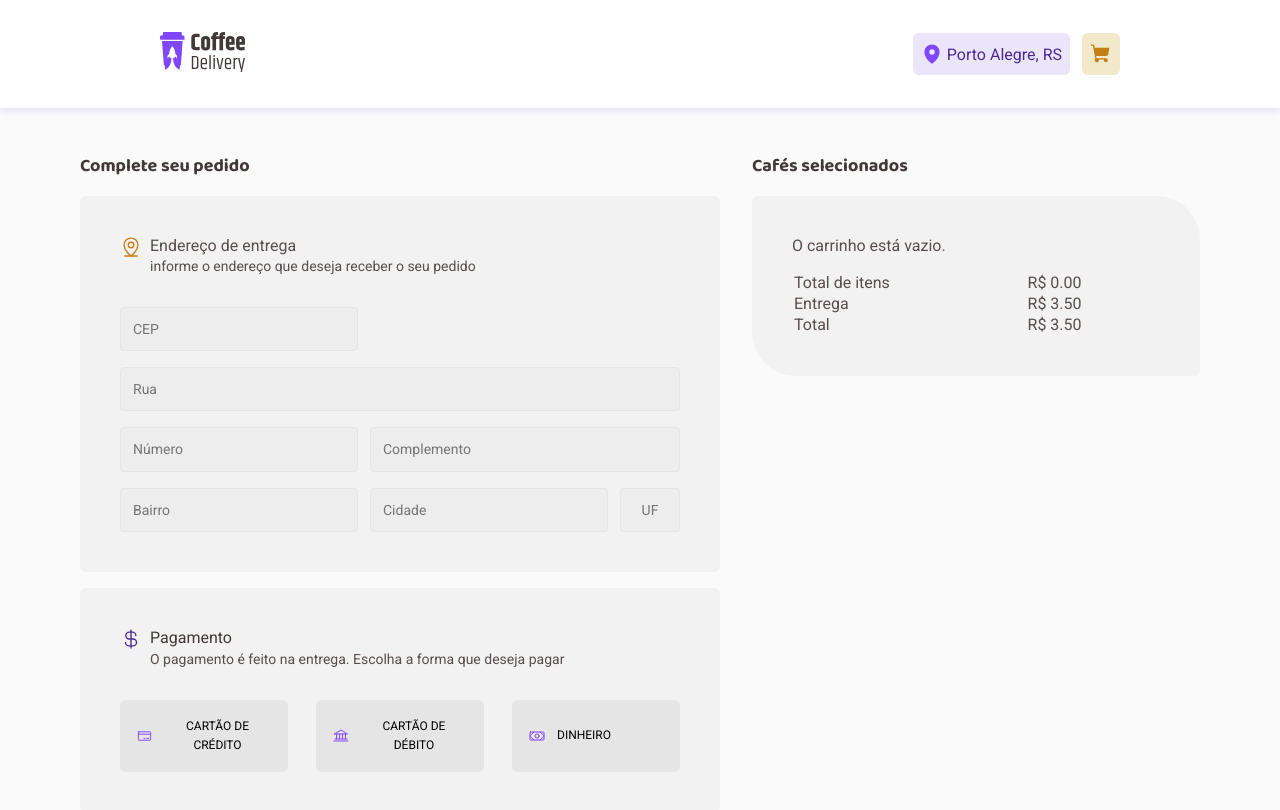
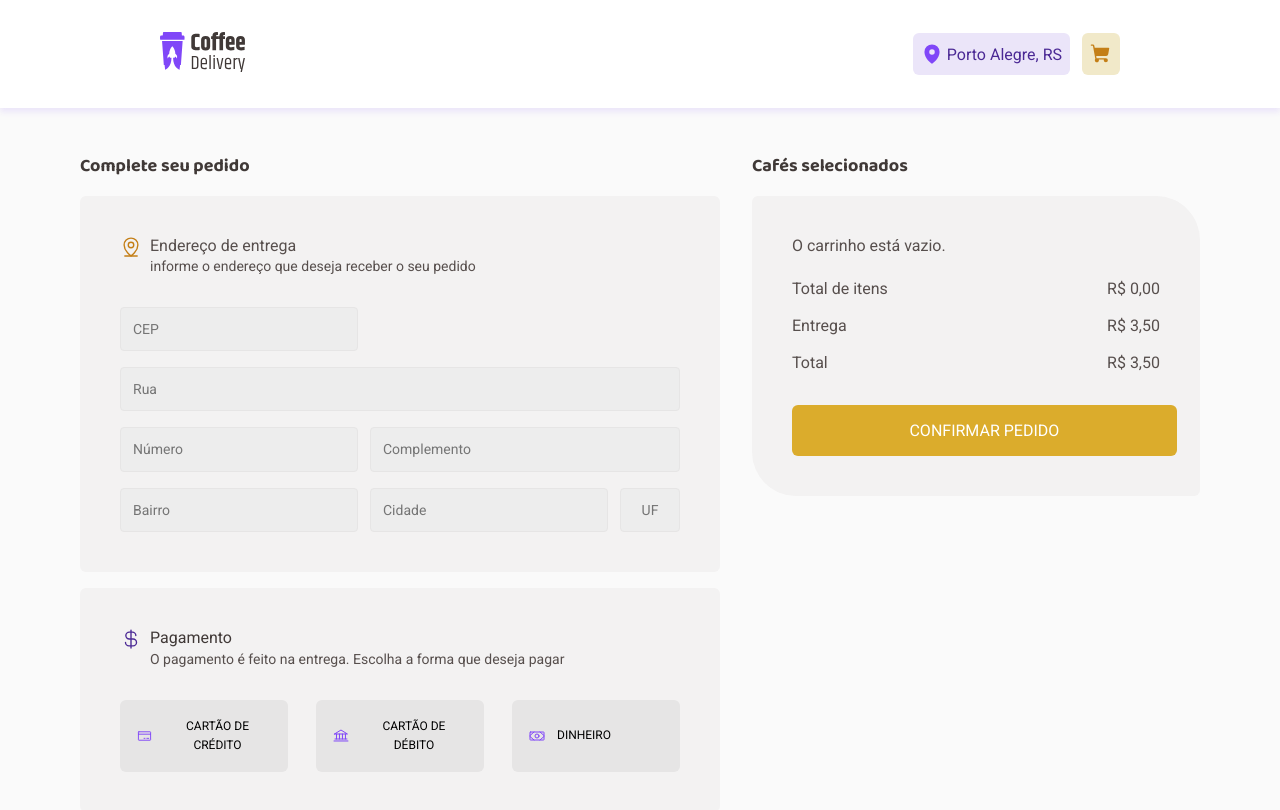
Before and after one commit to LuisHenriqueXavier/03-ignite-coffe-delivery, a React (Vite) app: page /checkout in a window 1280 px wide. Shown: the top 810 px of the page. Built offline with nearby package versions, Linux system fonts and the light colour scheme.

Commit message:
Feat: card itens selecionados estilizado

```diff
--- a/src/pages/Checkout/Components/CoffeeCard/index.tsx
+++ b/src/pages/Checkout/Components/CoffeeCard/index.tsx
@@ -6,26 +6,32 @@ import { Separator } from "@radix-ui/react-separator";
 export function CoffeeCard() {
     const { products, updateProductQuantity, removeProductFromCart } = useCart(); // Obtém funções do contexto
 
-    // Função para calcular o total de itens
+
     const calculateTotalItems = () => {
-        return products.reduce((total, item) => total + item.price, 0);
+        const total = products.reduce((total, item) => total + item.price, 0);
+        const formattedTotal = total.toFixed(2).replace('.', ',');
+        return formattedTotal;
     };
 
-    // Função para calcular o valor total dos itens no carrinho
+
     const calculateTotalPrice = () => {
-        return products.reduce((total, item) => total + item.price * item.quantity, 0);
+        const total = products.reduce((total, item) => total + item.price * item.quantity, 0);
+        return total.toFixed(2).replace('.', ',');
     };
 
-    // Função para calcular o custo de entrega (por exemplo, valor fixo ou variável)
+
     const calculateDelivery = () => {
-        // Suponhamos que a entrega seja um valor fixo de R$ 10,00
-        return 3.50;
+        const deliveryCost = 3.50;
+        return deliveryCost.toFixed(2).replace('.', ',');
     };
+
 
     // Função para calcular o valor total (preço + entrega)
     const calculateTotal = () => {
-        return calculateTotalPrice() + calculateDelivery();
+        const total = parseFloat(calculateTotalPrice().replace(',', '.')) + parseFloat(calculateDelivery().replace(',', '.'));
+        return total.toFixed(2).replace('.', ',');
     };
+
 
     function handleIncrease(id: string, quantity: number) {
         updateProductQuantity(id, quantity + 1);
@@ -72,7 +78,7 @@ export function CoffeeCard() {
                                 </CoffeeDetails>
                             </CoffeeInfo>
 
-                            <Separator style={{ margin: "2.5rem 0 1.5rem 0", height: "1px", backgroundColor: "#ccc", width: "140%" }} />
+                            <Separator style={{ margin: "2.5rem 0 1.5rem 0", height: "1px", backgroundColor: "#ccc", width: "135%" }} />
                         </div>
                         <label>R$ {item.price.toFixed(2)}</label>
                     </CoffeeToBuy>
@@ -86,16 +92,17 @@ export function CoffeeCard() {
                 <tbody>
                     <tr>
                         <td>Total de itens</td>
-                        <td>R$ {calculateTotalItems().toFixed(2)}</td>
+                        <td>R$ {calculateTotalItems()}</td>
                     </tr>
                     <tr>
                         <td>Entrega</td>
-                        <td>R$ {calculateDelivery().toFixed(2)}</td>
+                        <td>R$ {calculateDelivery()}</td>
                     </tr>
                     <tr>
                         <td>Total</td>
-                        <td>R$ {calculateTotal().toFixed(2)}</td>
+                        <td>R$ {calculateTotal()}</td>
                     </tr>
+                    <button type="submit">CONFIRMAR PEDIDO</button>
                 </tbody>
             </table>
         </CoffeeCardContainer>
--- a/src/pages/Checkout/Components/CoffeeCard/styles.ts
+++ b/src/pages/Checkout/Components/CoffeeCard/styles.ts
@@ -5,6 +5,53 @@ export const CoffeeCardContainer = styled.div`
   display: flex;
   flex-direction: column;
   gap: 1rem;
+
+  table {
+  width: 100%;
+  border-collapse: collapse;
+
+  td {
+    padding: 0.5rem 0;
+    font-size: 1rem;
+    line-height: 1.3;
+    color: ${(props) => props.theme["base-text"]};
+  }
+
+  td:first-child {
+    text-align: left;
+  }
+
+  td:last-child {
+    text-align: right;
+  }
+
+  /* Estilo para a última linha */
+  tr:last-child td {
+    font-size: 1.25rem;
+    font-weight: bold;
+    background-color: ${(props) => props.theme["base-background"]}; /* exemplo de fundo diferente */
+    color: ${(props) => props.theme["base-subtitle"]}; /* exemplo de cor de texto diferente */
+  }
+
+  button {
+    width: 135%;
+    padding: 1rem;
+    background: ${(props) => props.theme["yellow"]};
+    color: ${(props) => props.theme["white"]};
+    font-size: 1rem;
+    border-radius: 6px;
+    margin-top: 1.5rem;
+    border: 0;
+    cursor: pointer;
+    transition: filter 0.2s;
+
+    &:hover {
+      filter: brightness(0.9);
+      background: ${(props) => props.theme["yellow-dark"]};
+      color: ${(props) => props.theme["white"]};
+    }
+  }
+}
 `;
 
 export const CoffeeToBuy = styled.div`
--- a/src/pages/Checkout/index.tsx
+++ b/src/pages/Checkout/index.tsx
@@ -48,6 +48,7 @@ export function Checkout() {
                 <h1>Cafés selecionados</h1>
                 <PaymentContent>
                     <CoffeeCard />
+
                 </PaymentContent>
             </section>
         </CheckoutContainer>
--- a/src/pages/Checkout/styles.ts
+++ b/src/pages/Checkout/styles.ts
@@ -1,5 +1,4 @@
 import styled from "styled-components";
-import { Separator as RadixSeparator } from "@radix-ui/react-separator";
 
 
 export const CheckoutContainer = styled.main`
@@ -182,10 +181,3 @@ export const PaymentMethod = styled(CheckoutDefault).attrs({ as: 'div'})`
 export const PaymentContent = styled(CheckoutDefault).attrs({ as: 'div' })`
     border-radius: 6px 44px 6px 44px;
 `;
-
-export const Separator = styled(RadixSeparator)`
-    background-color: ${props => props.theme["base-button"]};
-    height: 1px;
-    width: 100%;
-    margin: 24px 0;
-`;
```
